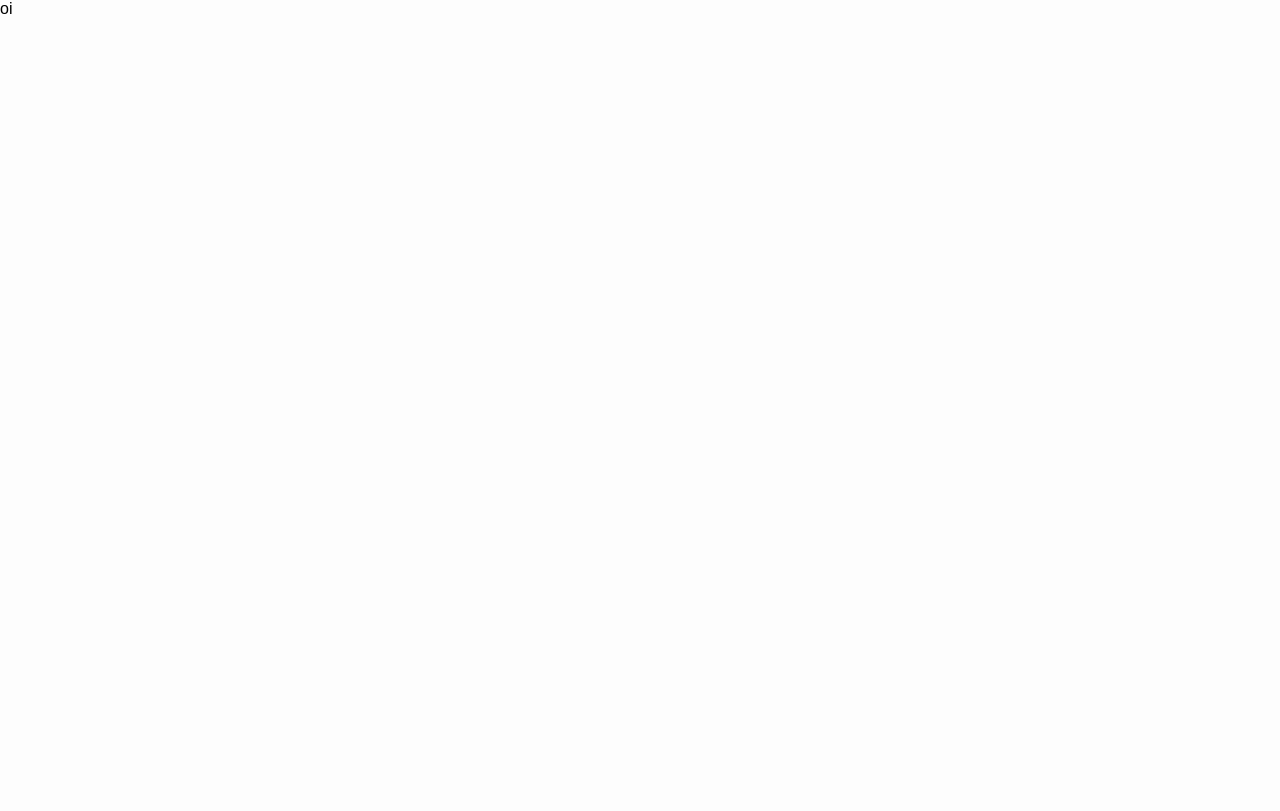
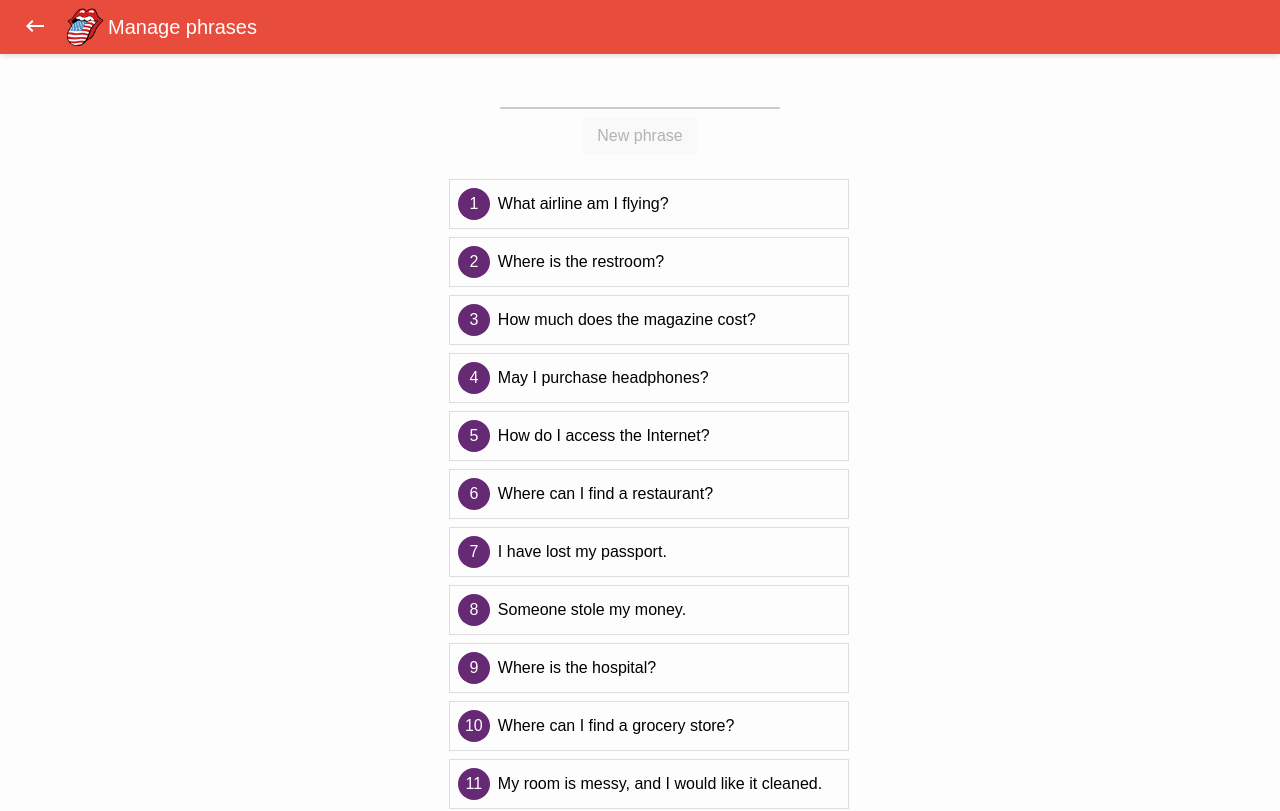
Before and after one commit to rafaelguinho/u-speaking-react, a React (Create React App) app: page /myphrases in a window 1280 px wide. Shown: the top 811 px of the page. Built offline with nearby package versions, Linux system fonts and the light colour scheme.

Commit message:
including and removing phrases

```diff
--- a/src/App.css
+++ b/src/App.css
@@ -128,7 +128,7 @@ progress::-webkit-progress-value {
       height: 66vh;
     }
 
-    a {
+    a.link {
       padding: 10px
     }
   }
@@ -139,13 +139,13 @@ progress::-webkit-progress-value {
       height: 64vh;
     }
 
-    a {
+    a.link {
       padding: 5px
     }
   }
 
   @media only screen and (min-width : 415px) {
-    a {
+    a.link {
       padding: 22px 22px
     }
     .container{
@@ -226,7 +226,6 @@ progress::-webkit-progress-value {
 }
 
 .flat-button{
-  box-shadow: 0 3px 7px 0 rgba(0,0,0,0.15);
   border: none;
 
   text-align: center;
@@ -288,7 +287,7 @@ progress::-webkit-progress-value {
   transition: background-color 0.3s
 }
 
-a {
+a.link {
   color: #30336b;
   font-family: helvetica;
   text-decoration: none;
--- a/src/App.js
+++ b/src/App.js
@@ -120,7 +120,7 @@ class App extends Component {
 
       this.state.currentPhrase ? (<div className="App">
 
-      <Header></Header>
+        <Header title="USpeaking"></Header>
 
         <div className="container">
 
@@ -148,10 +148,10 @@ class App extends Component {
             </div>
           </div>
 
-          <Link to="/myphrases">Manage phrases</Link>
+          <Link to={{ pathname: '/myphrases' }} className="link" >Manage phrases</Link>
         </div>
 
-      </div>
+      </div >
       ) : (<div></div>)
 
 
--- a/src/Header.css
+++ b/src/Header.css
@@ -44,6 +44,13 @@ header {
     text-decoration: none;
   }
 
+  .icon-btn {
+    background-color:transparent; /* Blue background */
+    border: none; /* Remove borders */
+    padding: 12px 16px; /* Some padding */
+    cursor: pointer; /* Mouse pointer on hover */
+  }
+
   .header-nav-item span {
     height: 2px;
     background-color: #0474bc;
@@ -75,9 +82,7 @@ header {
     .hero-container,
     .main-container,
     .footer-container {
-      width: 1140px;
-      margin-left: auto;
-      margin-right: auto;
+      width: 100%;
     }
   }
 
--- a/src/Header.js
+++ b/src/Header.js
@@ -1,17 +1,41 @@
 import React, { Component } from 'react';
 import './Header.css';
 import logo from './logo.png';
+import back from './icons/back.svg';
+import { Link } from 'react-router-dom';
 
 class Header extends Component {
-    render() {
-        return (<header>
-            <div class="header-container">
-              <div class="logo"><img src={logo} width="45" height="45"></img> <span className="logo-about">USpeaking</span></div>
-              <div class="header-nav"></div>
+  constructor(props) {
+    super(props);
 
-            </div>
-          </header>);
-    }
+    this.state = {
+      title: props.title,
+      backPath: props.backPath
+    };
+  }
+
+  render() {
+    return (<header>
+      <div className="header-container">
+        <div className="logo">
+
+          {
+            this.state.backPath != null ?
+
+              <Link to={this.state.backPath}>
+                <button className="icon-btn"><img src={back}></img></button>
+              </Link>
+              : <span></span>
+          }
+
+
+          <img src={logo} width="45" height="45"></img>
+          <span className="logo-about">{this.state.title}</span></div>
+        <div className="header-nav"></div>
+
+      </div>
+    </header>);
+  }
 }
 
 export default Header;
--- a/src/MyPhrases.js
+++ b/src/MyPhrases.js
@@ -1,12 +1,94 @@
 import React, { Component } from 'react';
+import Header from './Header';
+import db from './db';
+import './input.css';
+import './list.css';
 
 class MyPhrases extends Component {
     constructor(props) {
         super(props);
+
+        this.state = {
+            allPhrases: null,
+            inputValue: ''
+        };
+
+        this.updateInputValue = this.updateInputValue.bind(this);
+    }
+
+    componentWillMount() {
+        this.getPhrases();
+    }
+
+    getPhrases() {
+        db.table('phrases')
+            .toArray()
+            .then((allPhrases) => {
+                this.setState({ allPhrases });
+            });
+    }
+
+    async deletePhrase(phrase) {
+        if (!window.confirm(`Do you want to remove "${phrase.content}"?`)) return;
+
+        await db.table('phrases')
+            .where({ id: phrase.id })
+            .delete();
+
+        this.getPhrases();
+    }
+
+    updateInputValue(evt) {
+        this.setState({
+            inputValue: evt.target.value
+        });
+    }
+
+    async saveNewPhrase(value) {
+
+        if (!window.confirm(`Do you want to save "${value}"?`)) return;
+
+        await db.table('phrases').add({ content: value, lastPratice: null, quantityOfPratices: 0 });
+
+        this.setState({
+            inputValue: ''
+        });
+
+        this.getPhrases();
     }
 
     render() {
-        return (<div>oi</div>)
+        return (
+            <div className="App">
+
+                <Header backPath="/" title="Manage phrases"></Header>
+
+                <div className="container">
+
+                    <label for="inp" className="inp">
+                        <input type="text" id="inp" placeholder="&nbsp;" value={this.state.inputValue} onChange={this.updateInputValue}>
+
+                        </input>
+                    </label>
+
+                    <button className="flat-button" disabled={this.state.inputValue == ''} onClick={() => this.saveNewPhrase(this.state.inputValue)}>New phrase</button>
+
+                    {
+                        this.state.allPhrases ? (
+
+                            <ol>
+                                {
+                                    this.state.allPhrases.map((phrase, k) => {
+                                        return (<li key={k} onClick={() => this.deletePhrase(phrase)}>{phrase.content}</li>)
+                                    })
+                                }
+                            </ol>) : (<span></span>)
+                    }
+
+                </div>
+
+            </div>
+        )
     }
 }
 
--- /dev/null
+++ b/src/input.css
@@ -0,0 +1,60 @@
+.inp {
+    position: relative;
+    margin: auto;
+    width: 100%;
+    max-width: 280px;
+  }
+  .inp .label {
+    position: absolute;
+    top: 16px;
+    left: 0;
+    font-size: 16px;
+    color: #9098a9;
+    font-weight: 500;
+    transform-origin: 0 0;
+    transition: all 0.2s ease;
+  }
+  .inp .border {
+    position: absolute;
+    bottom: 0;
+    left: 0;
+    height: 2px;
+    width: 100%;
+    background: #07f;
+    transform: scaleX(0);
+    transform-origin: 0 0;
+    transition: all 0.15s ease;
+  }
+  .inp input {
+    -webkit-appearance: none;
+    width: 100%;
+    border: 0;
+    font-family: inherit;
+    padding: 12px 0;
+    font-size: 17px;
+    font-weight: 500;
+    border-bottom: 2px solid #c8ccd4;
+    background: none;
+    border-radius: 0;
+    color: #223254;
+    transition: all 0.15s ease;
+    margin: 0.5em 0
+  }
+  .inp input:hover {
+    background: rgba(34,50,84,0.03);
+  }
+  .inp input:not(:placeholder-shown) + span {
+    color: #5a667f;
+    transform: translateY(-26px) scale(0.75);
+  }
+  .inp input:focus {
+    background: none;
+    outline: none;
+  }
+  .inp input:focus + span {
+    color: #07f;
+    transform: translateY(-26px) scale(0.75);
+  }
+  .inp input:focus + span + .border {
+    transform: scaleX(1);
+  }
--- /dev/null
+++ b/src/list.css
@@ -0,0 +1,30 @@
+ol {
+    list-style: none;
+    counter-reset: my-awesome-counter;
+    padding: 0
+  }
+  li {
+    border: 1px solid #ddd;
+    width: 100%;
+    padding: .5em;
+    counter-increment: my-awesome-counter;
+    margin: .5em 0;
+  }
+  li::before {
+    content: counter(my-awesome-counter);
+    background: #662974;
+    width: 2rem;
+    height: 2rem;
+    border-radius: 50%;
+    display: inline-block;
+    line-height: 2rem;
+    color: white;
+    text-align: center;
+    margin-right: 0.5rem;
+  }
+  ol ol li::before {
+    background: #DE51FF;
+  }
+  ol ol ol li::before {
+    background: #EE9EFF;
+  }
```
Also changed, not shown: src/icons/back.svg (added).
